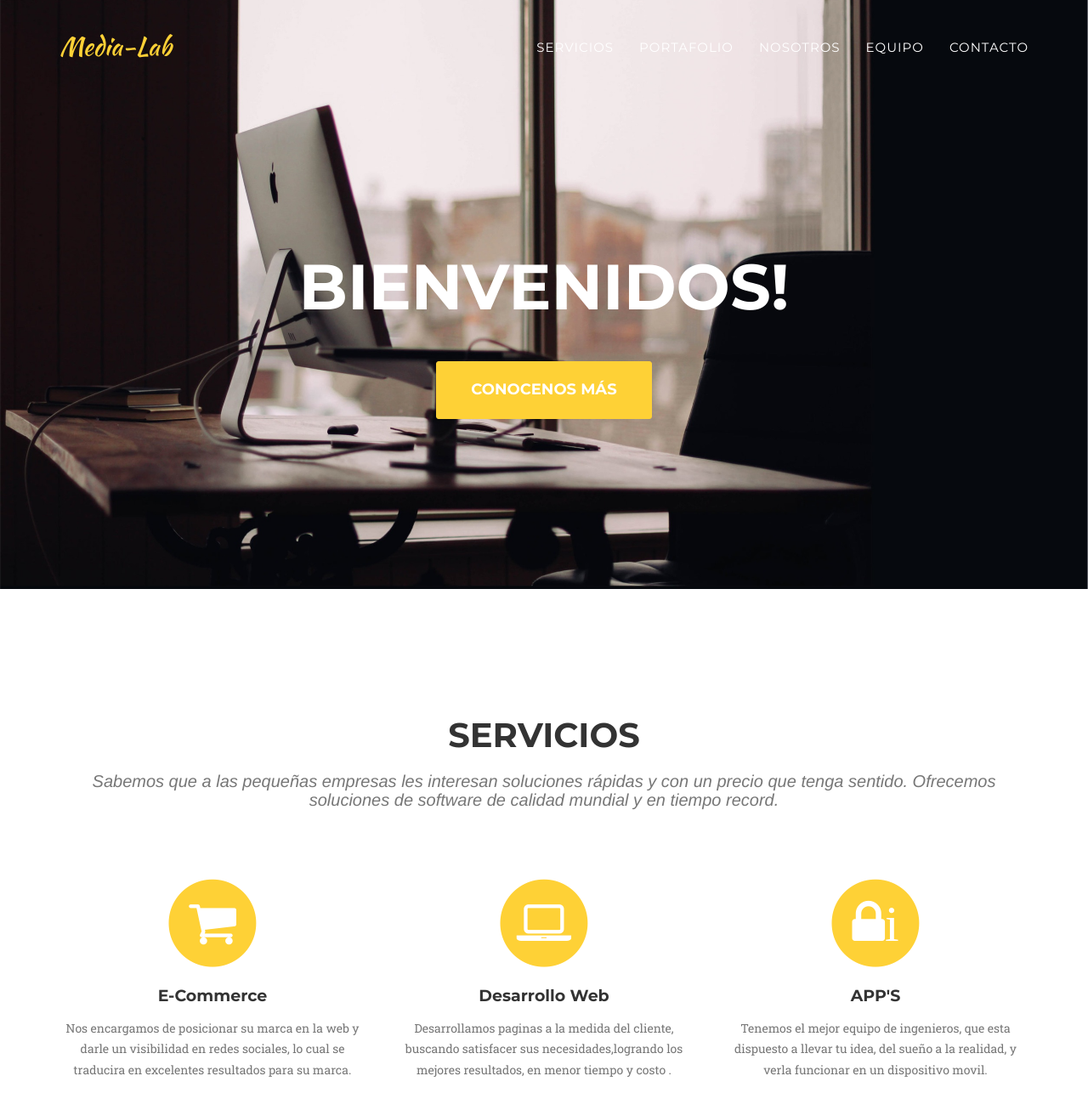
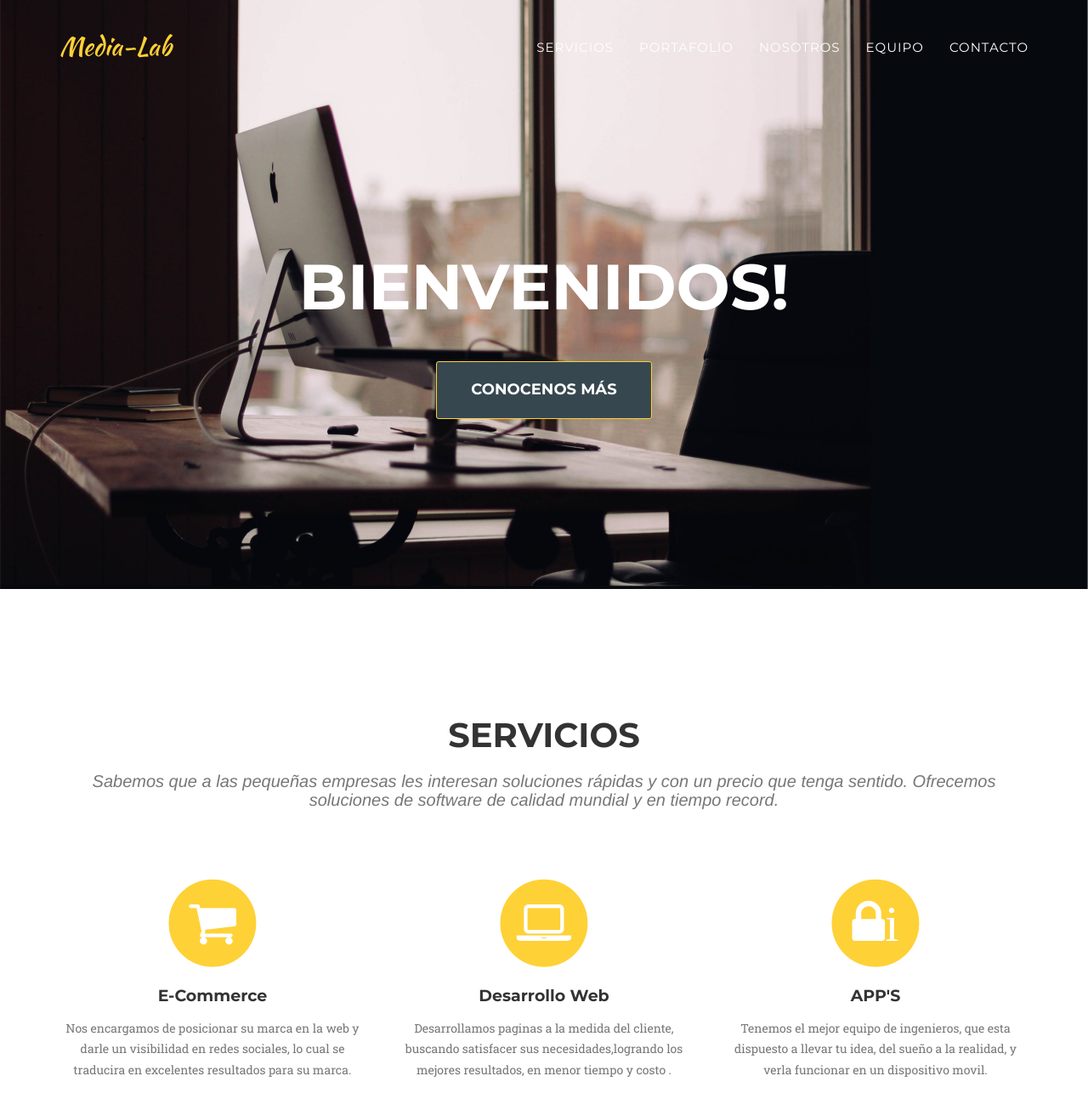
Before and after one commit to Corovino/media-lab, a Jekyll site: the page built from index.html, in a window 1280 px wide and 1400 px high. Shown: the top 1306 px of the window at 85% size. Built offline with Jekyll 4.4.1, drawn with Linux system fonts in a browser that asks for light colours; some web fonts are replaced.

Commit message:
cambio bk

```diff
--- a/_includes/css/agency.css
+++ b/_includes/css/agency.css
@@ -123,7 +123,7 @@ fieldset[disabled] .btn-primary.active {
     font-size: 18px;
     font-weight: 700;
     color: #fff;
-    background-color: #{{ site.color.primary }};
+    background-color: #37474F;
 }
 
 .btn-xl:hover,
--- a/_layouts/style.css
+++ b/_layouts/style.css
@@ -1,3 +1,2 @@
 {% include css/bootstrap.min.css %}
 {% include css/agency.css %}
-{% include css/custom.css %}
```
